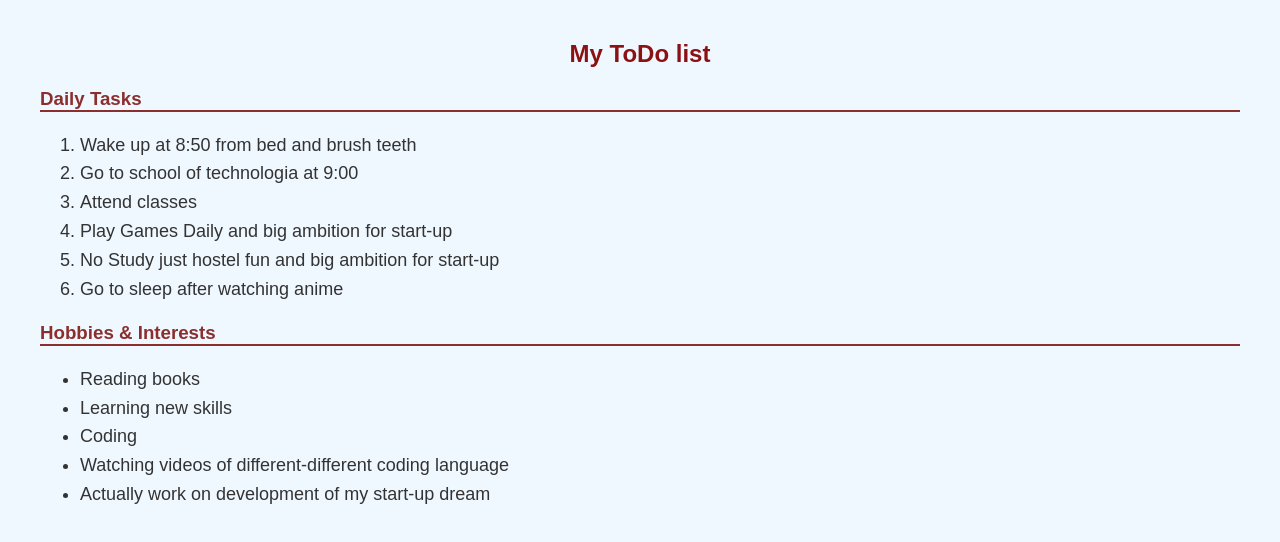
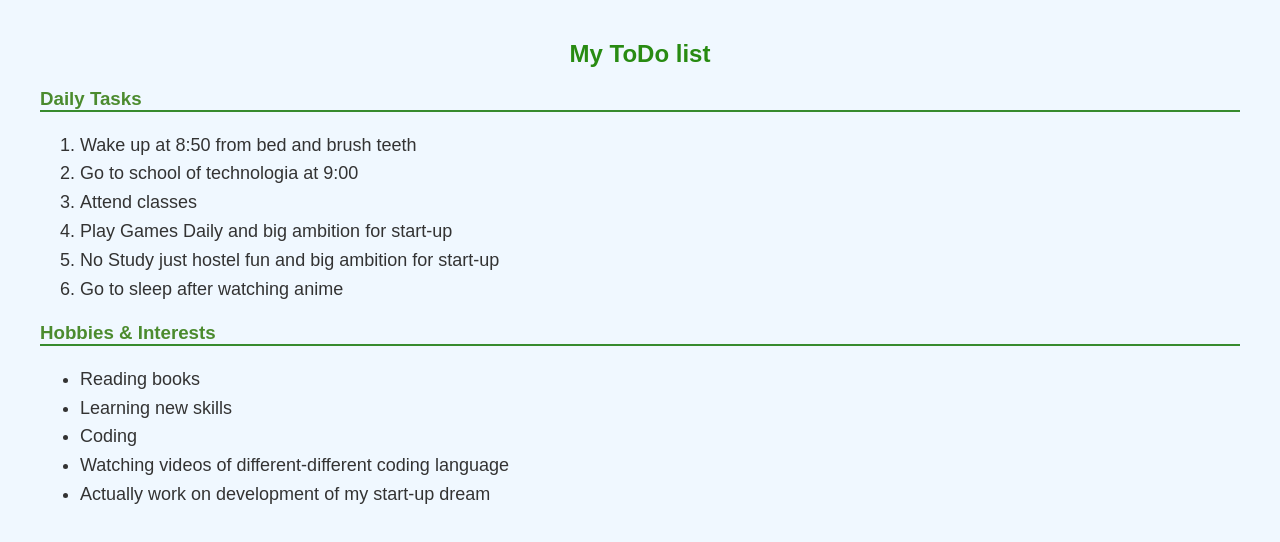
Before and after one commit to krish-159/ToDo-, a plain HTML site: page index.html in a window 1280 px wide. Drawn offline with Linux system fonts and the light colour scheme.

Commit message:
Update index.html

```diff
--- a/index.html
+++ b/index.html
@@ -14,12 +14,12 @@ body {
 
 h2 {
     text-align: center;
-    color: #8b1212;
+    color: #288b12;
 }
 
 h3 {
-    color: #8b2e2e;
-    border-bottom: 2px solid #8b2e2e;
+    color: #4b8b2e;
+    border-bottom: 2px solid #378b2e;
 }
 
 ol, ul {
```
